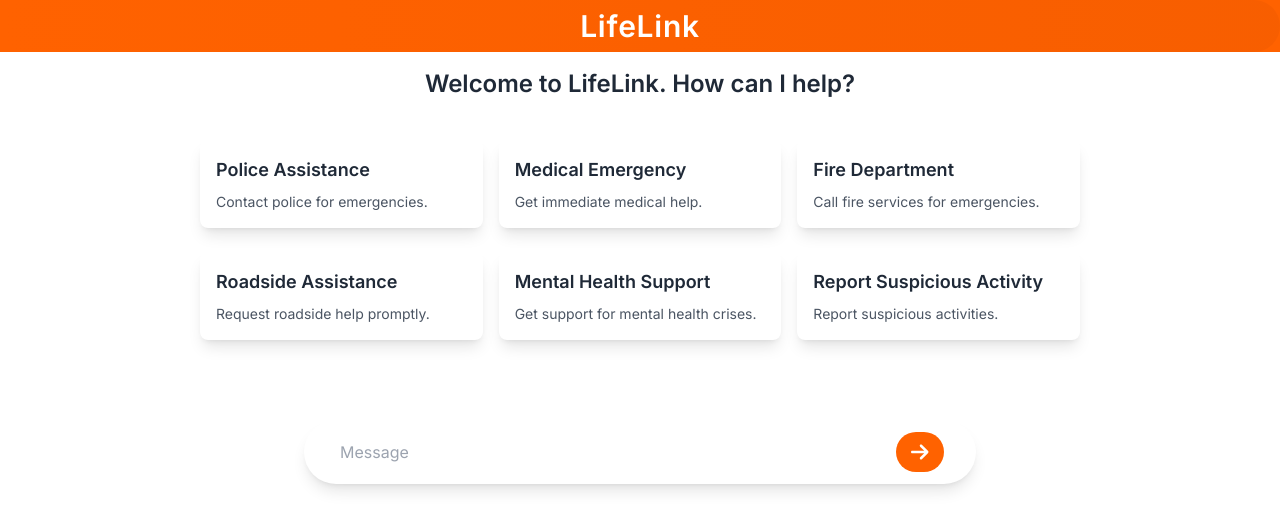
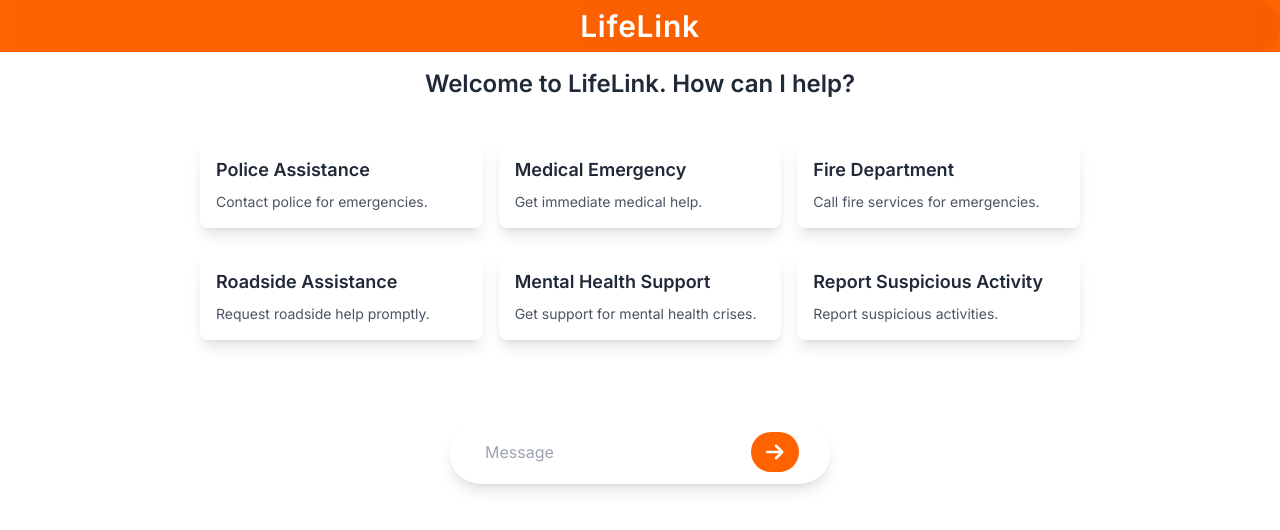
Before and after one commit to MissBellum/LifeLink, a React (Create React App) app in the folder lifelink-ui/: page / in a window 1280 px wide. Shown: the top 530 px of the page. Built offline with nearby package versions, Linux system fonts and the light colour scheme.

Commit message:
Added form element to InputForm.jsx

```diff
--- a/lifelink-ui/src/components/InputForm.jsx
+++ b/lifelink-ui/src/components/InputForm.jsx
@@ -5,6 +5,7 @@ import { faArrowRight } from '@fortawesome/free-solid-svg-icons';
 function InputForm() {
   return (
     <div className="flex justify-center items-center">
+      <form method='POST' action=''>
         <div className="home__prompt__div flex items-center bg-white rounded-full shadow-lg p-3 w-full max-w-2xl">
           <input
             id="home-prompt"
@@ -17,8 +18,8 @@ function InputForm() {
             <FontAwesomeIcon size="lg" icon={faArrowRight} />
           </button>
           </div>
-
         </div>
+      </form>
     </div>
   );
 }
--- a/lifelink-ui/src/components/Options.jsx
+++ b/lifelink-ui/src/components/Options.jsx
@@ -5,16 +5,15 @@ function Options(props) {
     <div
       id={option.id}
       key={option.id}
-      className="options__item bg-white rounded-lg shadow-lg p-4 transform hover:scale-105 transition-transform duration-300 ease-out hover:shadow-2xl mb-2"
-    >
+      className="options__item bg-white rounded-lg shadow-lg p-4 transform hover:scale-105 transition-transform duration-300 ease-out hover:shadow-2xl mb-2">
       <h4 className="text-lg font-semibold text-gray-800 mb-2">{option.name}</h4>
-      <p href="#" className="options__text font-sans text-gray-600 text-sm">{option.description}</p>
+      <p className="options__text font-sans text-gray-600 text-sm">{option.description}</p>
     </div>
   ));
 
   return (
     <div className="options__div grid grid-cols-1 sm:grid-cols-2 md:grid-cols-3 gap-4 p-2">
-      {helpList}
+      { helpList }
     </div>
   );
 }
```
Lines whose indentation alone changed are shown as unchanged.
